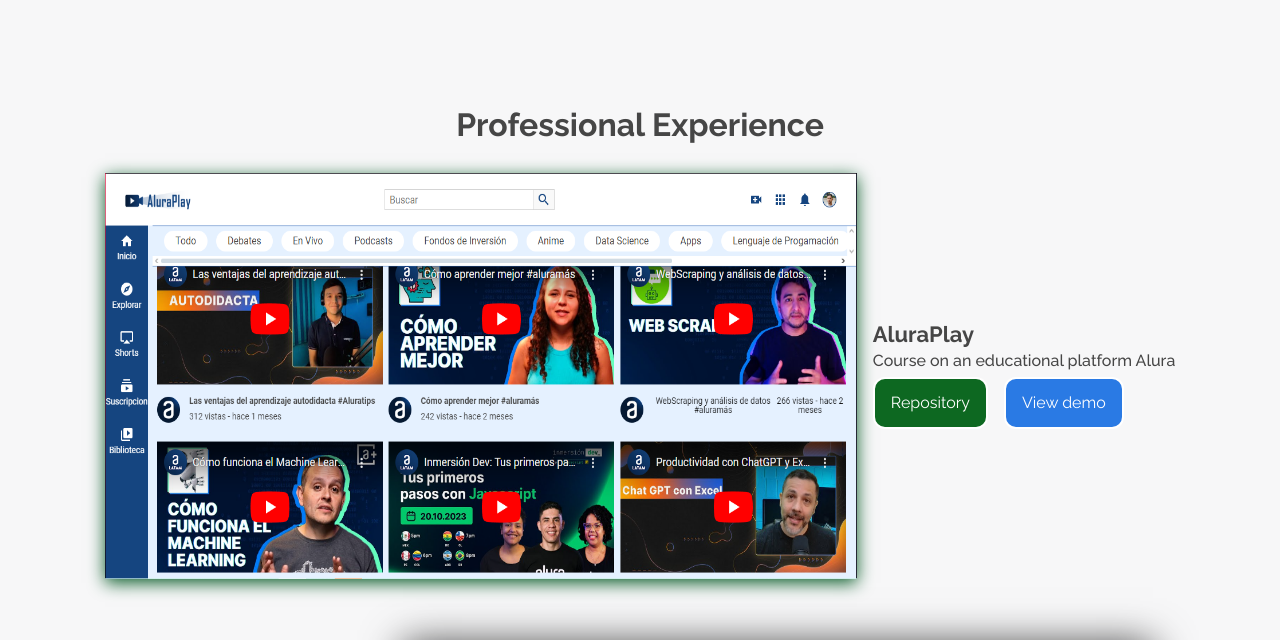
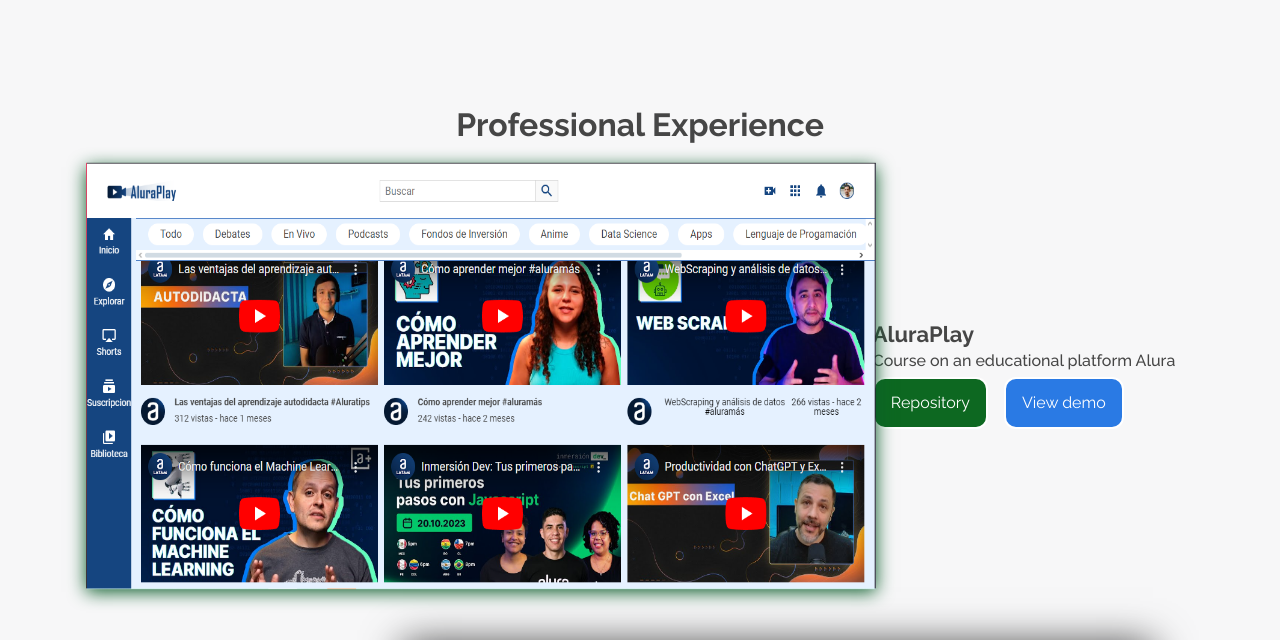
Before and after one commit to Legolitas12/mi-portafolio-samuel, a plain HTML site: page index.html in a window 1280 px wide. In both pictures the pointer is over the picture 480 px from the left and 1959 px from the top of the page. Shown: the part 1583-2223 px from the top of the page. Drawn offline with Linux system fonts and the light colour scheme.

Commit message:
Aumenta el tamaño ligeramente

```diff
--- a/css/sheetStyles.css
+++ b/css/sheetStyles.css
@@ -325,6 +325,7 @@
     color: rgba(255, 255, 255, 1) !important;
     box-shadow: 0 4px 16px rgb(12, 94, 43);
     transition: all 0.2s ease;
+    transform: scale(1.05); /* Aumenta el tamaño ligeramente */
 }
 
 .project-links {
```
